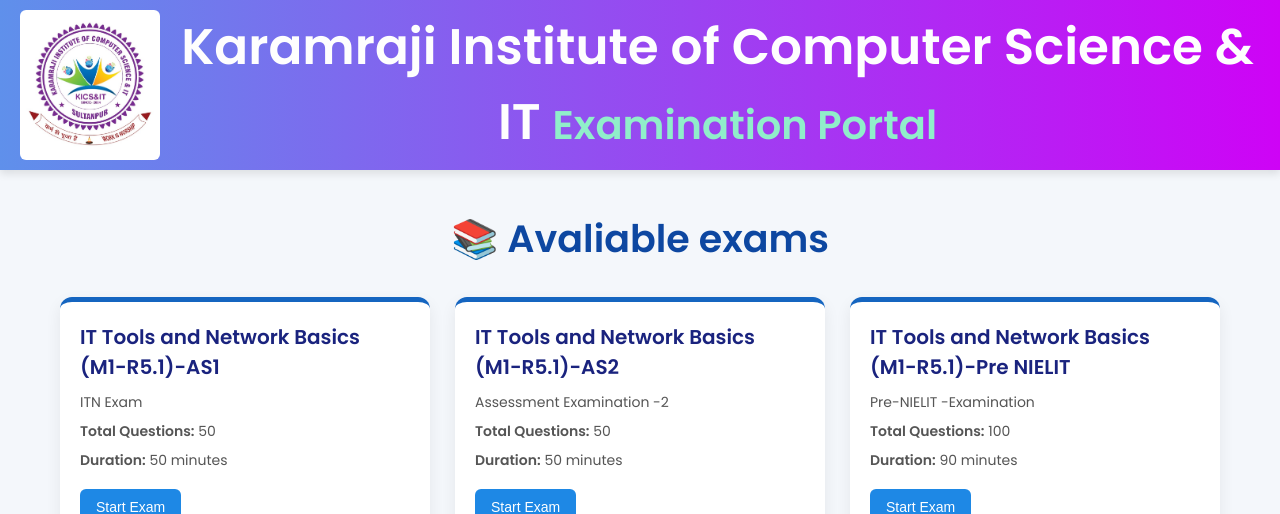
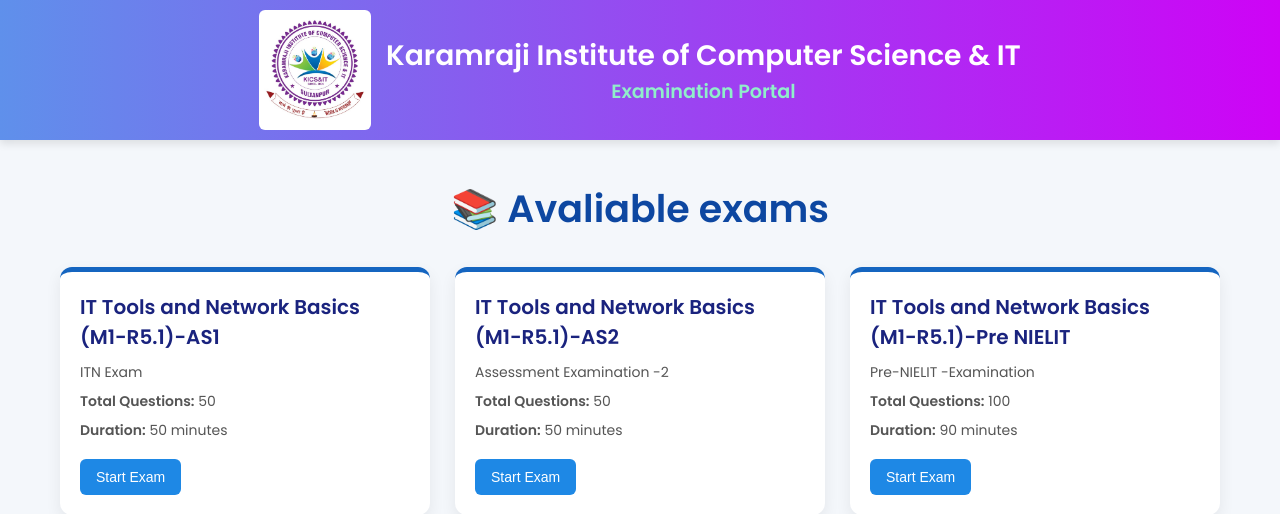
Before and after one commit to SYN606/Exam_Portal, a Django app: page / in a window 1280 px wide. Shown: the top 514 px of the page. Run offline with Django 5.2, Linux system fonts and the light colour scheme; data comes from the database, SQL or seed files in the repository; both versions use the stored data as it was after the commit.

Commit message:
Optimize Performance and make Responsive

```diff
--- a/examportal/exam/templates/exam/home.html
+++ b/examportal/exam/templates/exam/home.html
@@ -1,3 +1,4 @@
+
 {% load static %}
 <!DOCTYPE html>
 <html lang="en">
@@ -22,44 +23,54 @@
     .navbar {
       display: flex;
       align-items: center;
-      justify-content: space-between;
+      justify-content: center;
       flex-wrap: wrap;
       background: linear-gradient(to right, #5f90eb, #ce03f6);
       padding: 10px 20px;
       color: #fefefe;
       box-shadow: 0 4px 8px rgba(0, 0, 0, 0.1);
     }
+
     .navbar-left {
       display: flex;
       align-items: center;
       gap: 15px;
+      flex-wrap: wrap;
+      justify-content: center;
+      text-align: center;
     }
+
     .navbar-left img {
-      height: 150px;
+      height: 120px;
+      max-width: 100%;
       border-radius: 6px;
     }
+
     .navbar-title {
-      font-size: 50px;
+      font-size: 2.2vw;
       font-weight: 600;
       text-align: center;
       flex: 1;
+      color: #ffffff;
+      word-break: break-word;
     }
-    #e{font-size: 40px;
-        color: rgb(144, 238, 202);
+
+    #e {
+      font-size: 1.5vw;
+      color: rgb(144, 238, 202);
       font-weight: 600;
-      text-align: center;
-      flex: 1;
-
+      display: block;
     }
 
     @media (max-width: 768px) {
-      .navbar {
+      .navbar-title {
+        font-size: 5.5vw;
+      }
+      #e {
+        font-size: 4.5vw;
+      }
+      .navbar-left {
         flex-direction: column;
-        align-items: flex-start;
-      }
-      .navbar-title {
-        text-align: left;
-        margin-top: 10px;
       }
     }
 
@@ -144,7 +155,10 @@
   <div class="navbar">
     <div class="navbar-left">
       <img src="{% static 'images/logo.jpg' %}" alt="Institute Logo" />
-      <div class="navbar-title">Karamraji Institute of Computer Science & IT  <span id="e">Examination Portal</span></div>
+      <div class="navbar-title">
+        Karamraji Institute of Computer Science & IT
+        <span id="e">Examination Portal</span>
+      </div>
     </div>
   </div>
 
```
Also changed, not shown: examportal/db.sqlite3.
